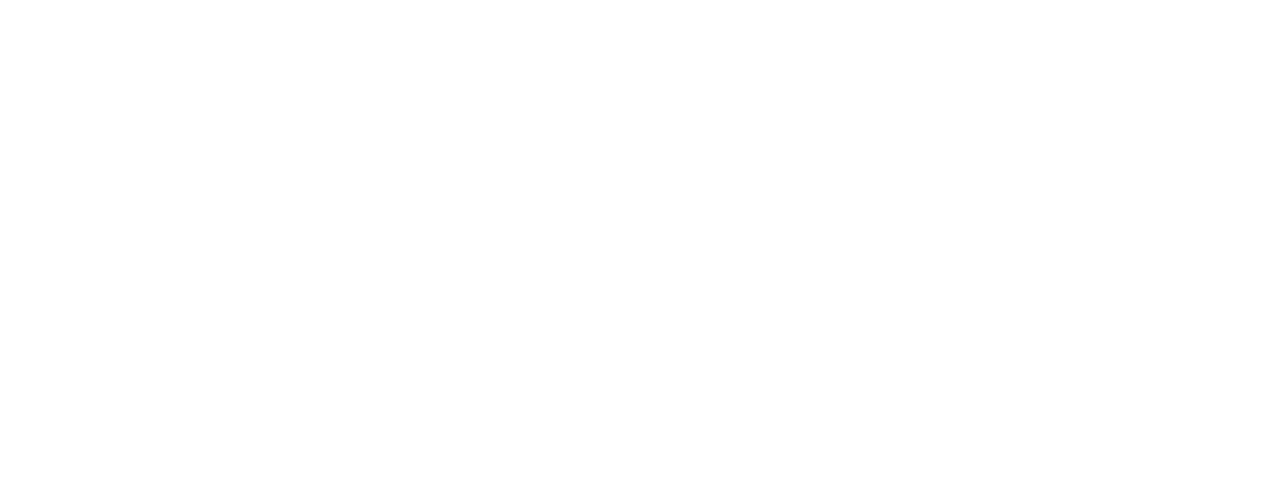
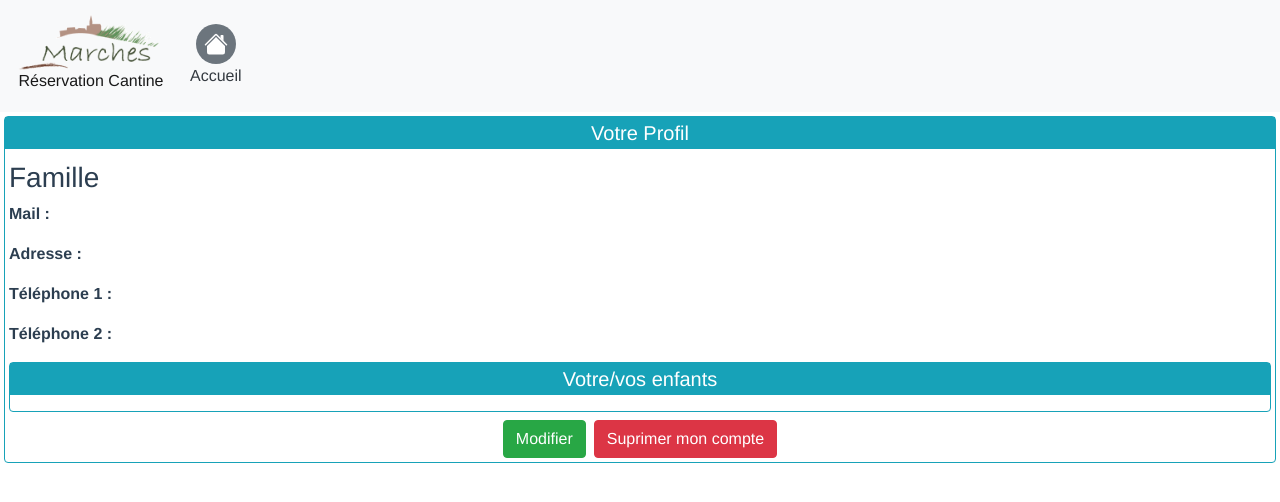
Before and after one commit to JonathanChosson/periscoMarches, a Vue app in the folder perisco_front/: page /profil in a window 1280 px wide. Shown: the top 502 px of the page. Built offline with nearby package versions, Linux system fonts and the light colour scheme.

Commit message:
[FRONT] Page Profil :construction:

```diff
--- a/perisco_front/src/components/enfantreservation.vue
+++ b/perisco_front/src/components/enfantreservation.vue
@@ -8,7 +8,6 @@
                 <p>{{enfant.enfant.classe}}</p>
                 <b-badge class="m-1" v-for="dates in enfant.dates" :key="dates.id">{{date(dates)}}</b-badge>
             </div>
-
         </div>
     </div>
 </template>
--- a/perisco_front/src/components/header.vue
+++ b/perisco_front/src/components/header.vue
@@ -18,6 +18,12 @@
                     <router-link to="/reservation" class="text-dark">
                         <b-avatar variant="secondary" icon="calendar2-date-fill" ></b-avatar><br />
                         Réserver
+                    </router-link>
+                </b-nav-item>
+                <b-nav-item v-if="userActif.compteValid && logged">
+                    <router-link to="/profil" class="text-dark">
+                        <b-avatar variant="secondary"></b-avatar><br />
+                        Mon profil
                     </router-link>
                 </b-nav-item>
                 <!-- <b-nav-item v-if="logged" v-b-modal="'modif-user-modal'">
--- a/perisco_front/src/router/index.js
+++ b/perisco_front/src/router/index.js
@@ -1,6 +1,7 @@
 import Vue from 'vue'
 import VueRouter from 'vue-router'
 import Home from '../views/Home.vue'
+import Profil from '../views/Profil.vue'
 
 Vue.use(VueRouter)
 
@@ -17,7 +18,12 @@
     // this generates a separate chunk (about.[hash].js) for this route
     // which is lazy-loaded when the route is visited.
     component: () => import(/* webpackChunkName: "about" */ '../views/Reservation.vue')
-  }
+  },
+  {
+    path: '/profil',
+    name: 'Profil',
+    component: Profil
+  },
 ]
 
 const router = new VueRouter({
--- a/perisco_front/src/views/Profil.vue
+++ b/perisco_front/src/views/Profil.vue
@@ -1,5 +1,37 @@
 <template>
+    <div>
+        <Header></Header>
+        <div class="border border-info rounded m-1" >
+            <p class="h5 p-1 bg-info text-white">Votre Profil</p>
+            <div v-if="!modeEdition" class="d-flex flex-column justify-content-around align-self-start align-items-start p-1 flex-wrap">
+                <p class="h3">Famille {{userActif.nomDeFamille}}</p>
+                <p><span class="font-weight-bold">Mail :</span> {{userActif.email}}</p>
+                <p><span class="font-weight-bold">Adresse :</span> {{userActif.adresse}}</p>
+                <p><span class="font-weight-bold">Téléphone 1 :</span> {{userActif.tel1}}</p>
+                <p><span class="font-weight-bold">Téléphone 2 :</span> {{userActif.tel2}}</p>
+                <div class="border border-info rounded w-100">
+                <p class="h5 pt-1 pb-1 bg-info text-white">Votre/vos enfants</p>
+                    <div class="d-flex justify-content-around align-self-center p-1">
+                        <div v-for="enfant in userActif.enfants" :key="enfant.id" class="m-1">
+                            <b-avatar></b-avatar>
+                            <p class="m-0 font-weight-bold">{{enfant.prenom}} {{enfant.nom}}</p>
+                            <p>{{enfant.classe}}</p>
+                        </div>
+                    </div>
+                </div>
+            </div>
 
+            <b-button type="submit" variant="success" class="m-1" @click="updateProfil(userActif._id)">Modifier</b-button>
+            <b-button type="submit" variant="danger" v-b-toggle="'collapse-1'"  class="m-1">Suprimer mon compte</b-button>
+            <b-collapse id="collapse-1">
+                        <b-card>
+                            Confirmer la suppresion ? <br/>
+                            <b-button class="m-1" variant="danger" @click="supprProfil(userActif._id)" > Confirmer</b-button><br/>
+                            <b-button class="m-1" variant="success" v-b-toggle="'collapse-1'" > Conserver</b-button>
+                        </b-card>
+            </b-collapse>
+        </div>
+    </div>
 </template>
 
 <script>
@@ -11,6 +43,8 @@
 name: 'Profil',
 data(){
 return{
+    modeEdition: false,
+
 }
 },
 components: {
@@ -20,7 +54,13 @@
 ...mapState(['logged','userActif','sessionStorage','urlApi','reservation']),
 },
 methods: {
-
+    supprProfil(id){
+        console.log(id);
+    },
+    updateProfil(id){
+        this.modeEdition = true;
+        console.log(id);
+    }
 },
 mounted: function(){
     if(window.sessionStorage.length > 0){
```
Lines whose indentation alone changed are shown as unchanged.
